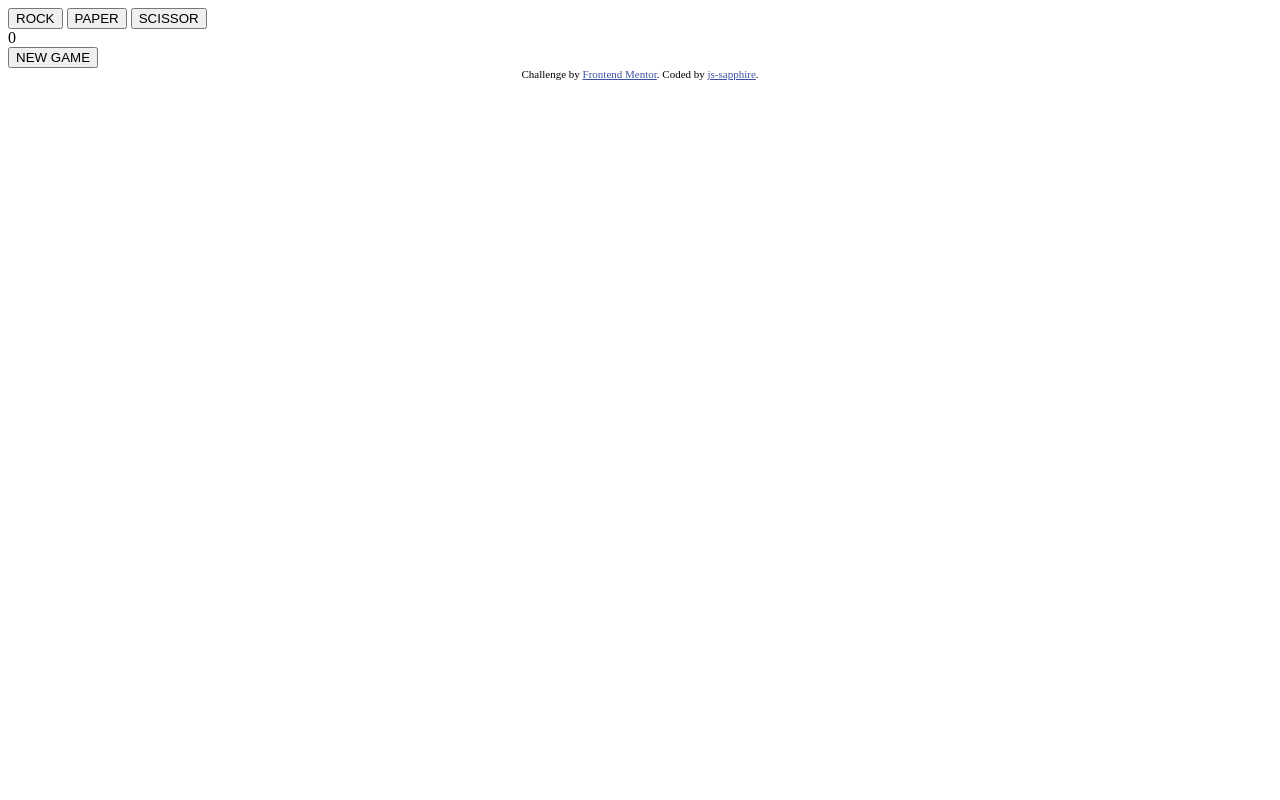
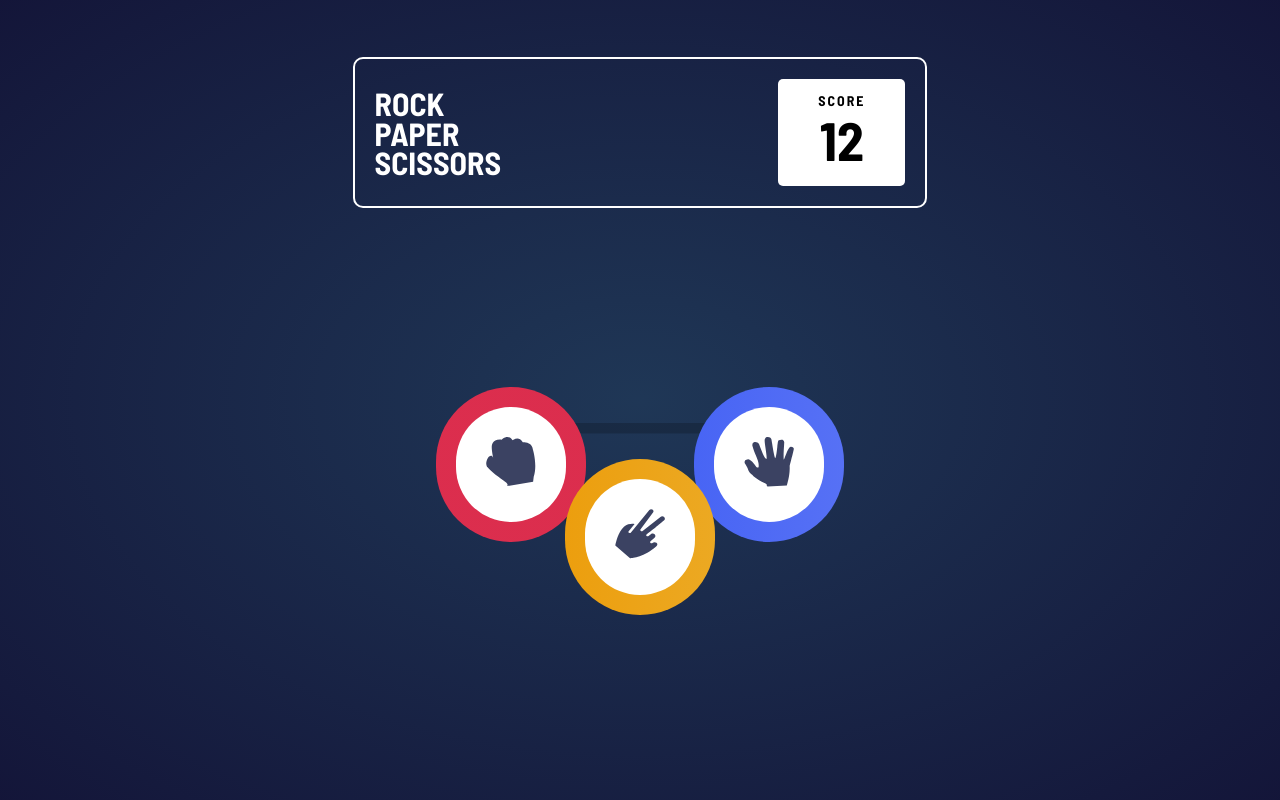
Before and after one commit to js-sapphire/rock-paper-scissor, a plain HTML site: page index.html in a window 1280 px wide. Shown: the top 800 px of the page. Drawn offline with nearby package versions, Linux system fonts and the light colour scheme.

Commit message:
[DESIGN] - Added Rules and Main page

```diff
--- /dev/null
+++ b/index.css
@@ -0,0 +1,133 @@
+html, body{
+    height: 100%;
+    width: 100%;
+    margin: 0;
+    font-family: 'Barlow Semi Condensed', sans-serif;
+    background: radial-gradient(hsl(214, 47%, 23%), hsl(237, 49%, 15%));
+    color: white
+}
+
+.container{
+    height: 100%
+}
+
+@media screen and (max-width: 499px) {
+    .gameDiv{
+        height: 40%
+    }
+
+    #gameButton{
+        padding: 10px;
+        border-radius: 200px;
+        position: absolute;
+        display: inline;
+    }
+
+    #gameButton > div{
+        padding: 20px;
+        border-radius: 100px;
+        background-color: white;
+    }
+
+    .downGameButton{
+        margin-left: -55px;
+    }
+
+}
+
+@media screen and (max-width: 992px) and (min-width: 500px){
+    .gameDiv{
+        height: 40%
+    }
+
+    #gameButton{
+        padding: 25px;
+        border-radius: 200px;
+        position: absolute;
+        display: inline;
+    }
+
+    #gameButton > div{
+        padding: 45px;
+        border-radius: 100px;
+        background-color: white;
+    }
+
+    .downGameButton{
+        margin-left: -95px;
+    }
+}
+
+@media screen and (min-width: 993px) {
+
+    .gameDiv{
+        height: 20%
+    }
+
+    #gameButton{
+        padding: 10px;
+        border-radius: 200px;
+        position: absolute;
+        display: inline;
+    }
+
+    #gameButton > div{
+        padding: 20px;
+        border-radius: 100px;
+        background-color: white;
+    }
+
+    .downGameButton{
+        margin-left: -55px;
+    }
+}
+
+
+@media screen and (min-width: 1200px){
+
+    .gameDiv{
+        height: 30%
+    }
+
+    #gameButton{
+        padding: 20px;
+        border-radius: 200px;
+        position: absolute;
+        display: inline;
+    }
+
+    #gameButton > div{
+        padding: 30px;
+        border-radius: 100px;
+        background-color: white;
+    }
+
+    .downGameButton{
+        margin-left: -75px;
+    }
+}
+
+
+@media screen and (min-width: 1400px) {
+
+    .gameDiv{
+        height:40%
+    }
+
+    #gameButton{
+        padding: 25px;
+        border-radius: 200px;
+        position: absolute;
+        display: inline;
+    }
+
+    #gameButton > div{
+        padding: 45px;
+        border-radius: 100px;
+        background-color: white;
+    }
+
+    .downGameButton{
+        margin-left: -95px;
+    }
+}
--- a/index.html
+++ b/index.html
@@ -5,7 +5,10 @@
   <meta name="viewport" content="width=device-width, initial-scale=1.0"> <!-- displays site properly based on user's device -->
 
   <link rel="icon" type="image/png" sizes="32x32" href="./images/favicon-32x32.png">
-
+  <link rel="stylesheet" href="https://cdnjs.cloudflare.com/ajax/libs/materialize/1.0.0/css/materialize.min.css">
+  <script src="https://cdnjs.cloudflare.com/ajax/libs/materialize/1.0.0/js/materialize.min.js"></script>
+  <link href="https://fonts.googleapis.com/css2?family=Barlow+Semi+Condensed:wght@600;700&display=swap" rel="stylesheet">
+  <link rel="stylesheet" href="./index.css">
   <title>Frontend Mentor | Rock, Paper, Scissors</title>
 
 
@@ -15,18 +18,161 @@
   </style>
 </head>
 <body>
-
+<!--
   <button id="gameButton" data-shape="rock">ROCK</button>
   <button id="gameButton" data-shape="paper">PAPER</button>
   <button id="gameButton" data-shape="scissor">SCISSOR</button>
   <div class="cpuChoice"></div>
   <div class="score"></div>
-  <button class="newGame">NEW GAME</button>
+  <button class="newGame">NEW GAME</button> -->
 
-  <script src="./index.js"></script>
-  <div class="attribution">
+
+
+
+  <div class="container">
+    <div class="row">
+      <div class="col s12 m12 l8 offset-l2 xl8 offset-xl2">
+        <div id="header"
+          style="
+          display: flex;
+          justify-content: space-between;
+          padding: 20px;
+          border-radius: 10px;
+          border: 2px solid white;
+          margin-top: 10%;"
+        >
+          <div id="gameName"
+            style="
+            font-size: 32px;
+            font-weight: 700;
+            display: flex;
+            flex-direction: column;
+            ">
+            <span>ROCK</span>
+            <span style="margin-top: -15%">PAPER</span>
+            <span style="margin-top: -15%">SCISSORS</span>
+          </div>
+          <div id="scoreBoard"
+            style="
+            padding: 10px 40px 5px 40px;
+            display: flex;
+            flex-direction: column;
+            text-align: center;
+            justify-content: center;
+            background-color: white;
+            border-radius: 5px;"
+          >
+            <span style="font-size: 14px; font-weight: 700; letter-spacing: 2px; color: black">SCORE</span>
+            <span id="scoreNumber"
+              style="font-size: 54px; font-weight: 700; margin-top: -25%; color: black"
+            >12</span>
+          </div>
+        </div>
+      </div>
+    </div>
+    <div class="row"
+      style="text-align: center;
+      margin-top: 20%;
+      height: 100%"
+    >
+      <div class="col s12 m12 l6 offset-l3 xl6 offset-xl3" style="height: 100%; text-align: center;">
+
+        <div class="gameDiv" style="position: relative;" >
+          <img id="triangle" src="images/bg-triangle.svg" style="position: absolute; left:15%; top:15%" height="80%" width="70%">
+            <div class="border" id="gameButton" data-shape="rock"
+            style="
+            top:0;
+            left:0;
+            margin-left: 2%;
+            background: linear-gradient( to left, hsl(349, 71%, 52%), hsl(349, 71%, 52%)) ;"
+          >
+            <div>
+              <img src="images/icon-rock.svg" height="50px" width="50px">
+            </div>
+          </div>
+
+
+            <div class="border" id="gameButton" data-shape="paper"
+            style="
+            top:0;
+            right:0;
+            margin-right: 2%;
+            background: linear-gradient(to right,  hsl(230, 89%, 62%), hsl(230, 89%, 65%)) ;"
+          >
+            <div>
+              <img src="images/icon-paper.svg" height="50px" width="50px">
+            </div>
+            </div>
+
+          <div class="downGameButton" id="gameButton" data-shape="scissor"
+            style="
+            bottom:5%;
+            left:50%;
+            background: linear-gradient(to right, hsl(39, 89%, 49%), hsl(40, 84%, 53%)) ;"
+            >
+            <div>
+              <img src="images/icon-scissors.svg" height="50px" width="50px">
+            </div>
+          </div>
+
+        </div>
+
+
+
+      </div>
+
+    </div>
+
+
+  </div>
+
+
+
+
+
+
+  <!-- <a class="waves-effect waves-light btn modal-trigger" href="#modal1">Modal</a>
+  <div id="modal1" class="modal" style="width: 340px; border-radius: 5px;">
+    <div class="modal-content" ]
+      style="display: flex; flex-direction: column; padding: 30px;">
+      <div style="display: flex; justify-content: space-between; position: relative;">
+        <span style="font-weight: 700; font-size: 26px; letter-spacing: -1px;">RULES</span>
+        <img src="./images/icon-close.svg" id="closeRules" height="20px"
+        style="cursor: pointer;
+        position: absolute;
+        right: 0;
+        top: 25%;">
+      </div>
+      <br />
+      <div style="text-align: center;">
+        <img src="./images/image-rules.svg" height="225px" width="250px">
+      </div>
+    </div>
+  </div>
+
+ -->
+
+
+
+
+  <!-- <script src="./index.js"></script> -->
+  <script>
+    // document.addEventListener('DOMContentLoaded', function() {
+    //   const elem = document.querySelector('.modal');
+    //   M.Modal.init(elem, { startingTop: '30%' , endingTop: "30%"});
+    // });
+
+    // const closeButton = document.querySelector('#closeRules');
+    // closeButton.addEventListener('click', () => {
+    //   const elem = document.querySelector('.modal');
+    //   M.Modal.getInstance(elem).close();
+    // })
+
+  </script>
+
+  <!-- <div class="attribution">
     Challenge by <a href="https://www.frontendmentor.io?ref=challenge" target="_blank">Frontend Mentor</a>.
     Coded by <a href="https://www.shekharshashank.com/">js-sapphire</a>.
-  </div>
+  </div> -->
 </body>
 </html>
```
Also changed, not shown: 1 other file.
